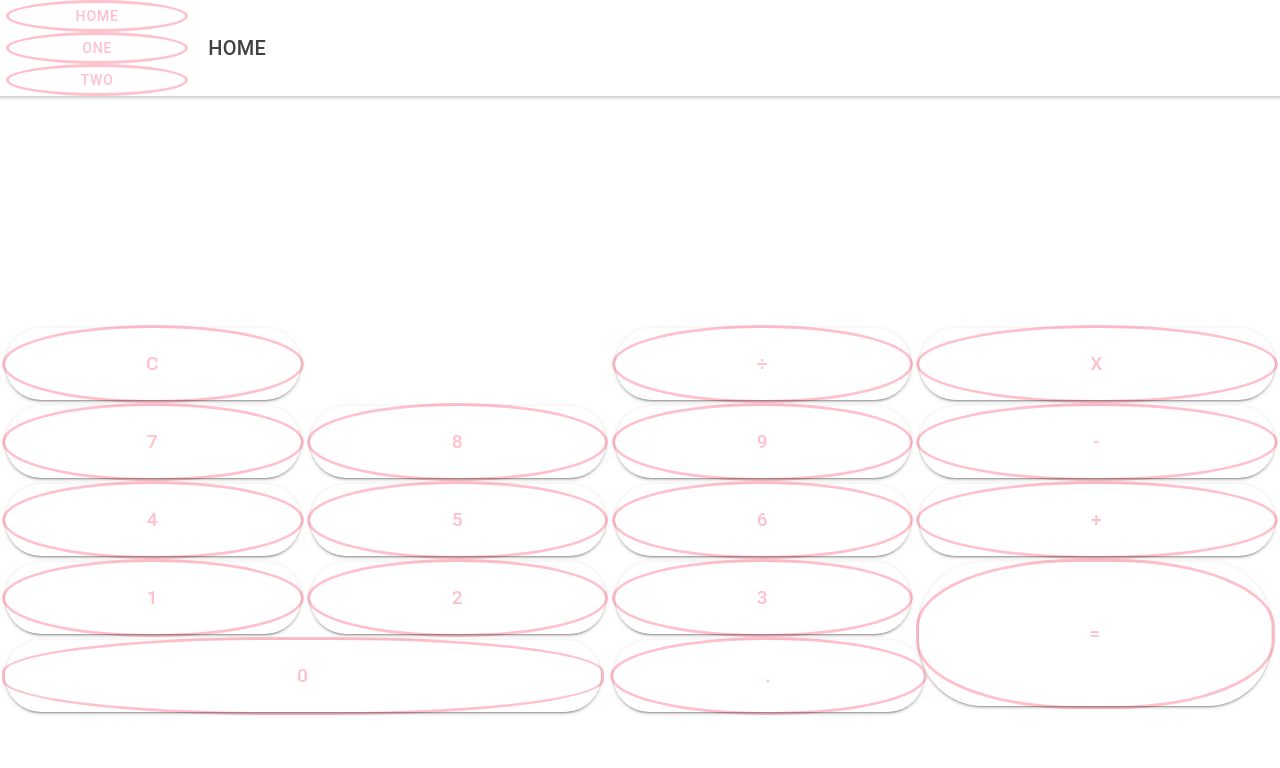
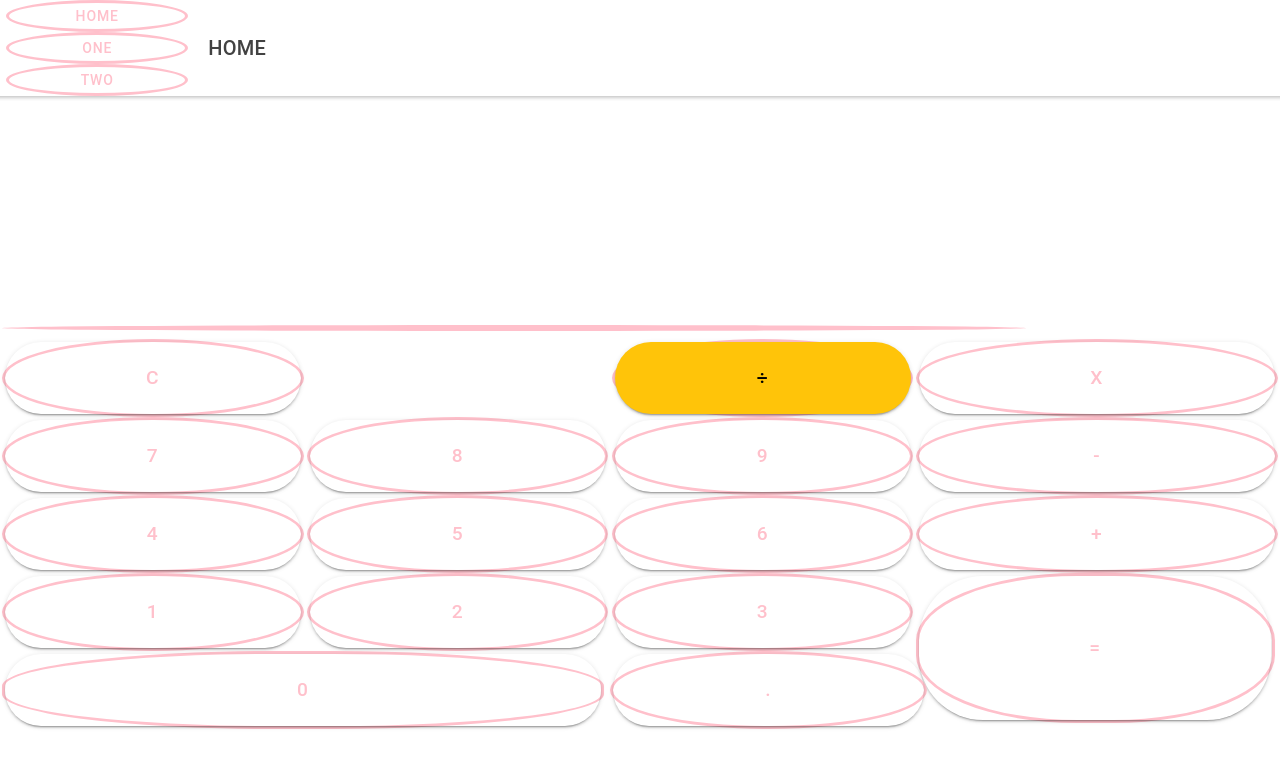
Before and after one commit to mohammedalsomali/CalculatorApp, a React (Create React App) app: page /home in a window 1280 px wide. Shown: the top 768 px of the page. Built offline with nearby package versions, Linux system fonts and the light colour scheme.

Commit message:
style needs some work

```diff
--- a/src/pages/Calculator.tsx
+++ b/src/pages/Calculator.tsx
@@ -1,4 +1,4 @@
-import { IonButton, IonButtons, IonContent, IonHeader, IonGrid, IonMenuButton, IonPage, IonTitle, IonToolbar, IonCol, IonRow } from '@ionic/react';
+import { IonButton, IonButtons, IonContent, IonHeader, IonGrid, IonMenuButton, IonPage, IonTitle, IonToolbar, IonCol, IonRow, IonIcon } from '@ionic/react';
 import { useState } from 'react';
 import { useParams } from 'react-router';
 import ExploreContainer from '../components/ExploreContainer';
@@ -112,8 +112,19 @@ const Calc: React.FC = () => {
 
 
   function showhistory(){
+    const showdiv = document.querySelector<HTMLElement>('.historylog')
+    const hidediv = document.querySelector<HTMLElement>('.parentdiv')
+    const zerodiv = document.querySelector<HTMLElement>('.zerodiv')
 
-    const showdiv = document.querySelector('.historylog')
+    console.log(showdiv.style.display)
+    if(showdiv.style.display == 'block'){
+      showdiv.style.display = 'none'
+      hidediv.style.display = 'grid'
+      zerodiv.style.display = 'flex'
+
+      return
+    }
+
     for (let [k, v] of Object.entries(logdata)) {
       let logdiv = document.createElement('div')
       let logval = document.createElement('p')
@@ -125,6 +136,10 @@ const Calc: React.FC = () => {
       logdiv.appendChild(logres)
       showdiv.appendChild(logdiv)
     }
+    showdiv.style.display = 'block'
+    hidediv.style.display = 'none'
+    zerodiv.style.display = 'none'
+
   }
 
 
@@ -136,18 +151,24 @@ const Calc: React.FC = () => {
 
 
     <IonContent fullscreen>
-      <div className='historylog' style={{'display': 'hidden'}}></div>
+      <div className='historylog' style={{'display': 'none'}}></div>
 
-      <div className='resultsdiv' style={{ 'height': '32%', 'justifyContent': 'center', 'alignContent': 'center' }}>
-        <div style={{ 'height': '30%', 'color': 'pink' }}> {results} </div>
+      <div className='resultsparentdiv' style={{ 'height': '32%', 'justifyContent': 'center', 'alignContent': 'center' }}>
+        <div className='resultsdiv' style={{ 'height': '50%', 'color': 'pink' }}> {results} </div>
 
-        <div className='diaplaydiv' style={{ 'height': '30%', 'color': 'pink' }}> {displayvalue} </div>
+        <div className='diaplaydiv' style={{ 'height': '50%', 'color': 'pink' }}> {displayvalue} </div>
 
       </div>
 
 
 
       <div>
+        <div className='btndiv'>
+          <IonButton id='historybtn'  onClick={showhistory}>
+            <IonIcon></IonIcon>
+
+          </IonButton>
+        </div>
         <div className="parentdiv">
           <div >
             <IonGrid >
@@ -158,13 +179,13 @@ const Calc: React.FC = () => {
                 <IonCol>
                 </IonCol>
                 <IonCol>
-                  <IonButton shape='round' size='large' onClick={() => operation('÷')}> ÷ </IonButton>
+                  <IonButton shape='round' size='large' onClick={() => operation('÷')} color="warning"> ÷ </IonButton>
                 </IonCol>
 
               </IonRow>
               <IonRow>
                 <IonCol>
-                  <IonButton shape='round' size='large' onClick={showhistory}> 7 </IonButton>
+                  <IonButton shape='round' size='large' onClick={() => CalcDisplay('8')}> 7 </IonButton>
                 </IonCol>
                 <IonCol>
                   <IonButton shape='round' size='large' onClick={() => CalcDisplay('8')}> 8 </IonButton>
@@ -222,7 +243,7 @@ const Calc: React.FC = () => {
 
           </div>
         </div>
-        <div>
+        <div className='zerodiv'>
           <IonGrid>
             <IonRow>
               <IonCol size='5.7'>
--- a/src/pages/calculator.css
+++ b/src/pages/calculator.css
@@ -17,12 +17,22 @@ ion-button {
 
 }
 
-.displaydiv , .resultsdiv {
+.displaydiv , .resultsdiv, .btndiv {
 
     align-items: center;
     font-size: larger;
     overflow-y: hidden;
     text-align: center;
+    font-size: 60px;
+    /* height: 50%; */
+    width: 100%;
+    display: grid;
+
+
+}
+
+.resultsparentdiv {
+    display: block;
 
 }
 
@@ -74,4 +84,11 @@ ion-col {
     display: grid;
     grid-template-columns: 1fr 0.4fr;
     height: 65%;
+
 }
+
+
+#historybtn {
+    height: 0px;
+    width: 80%;
+}
```
